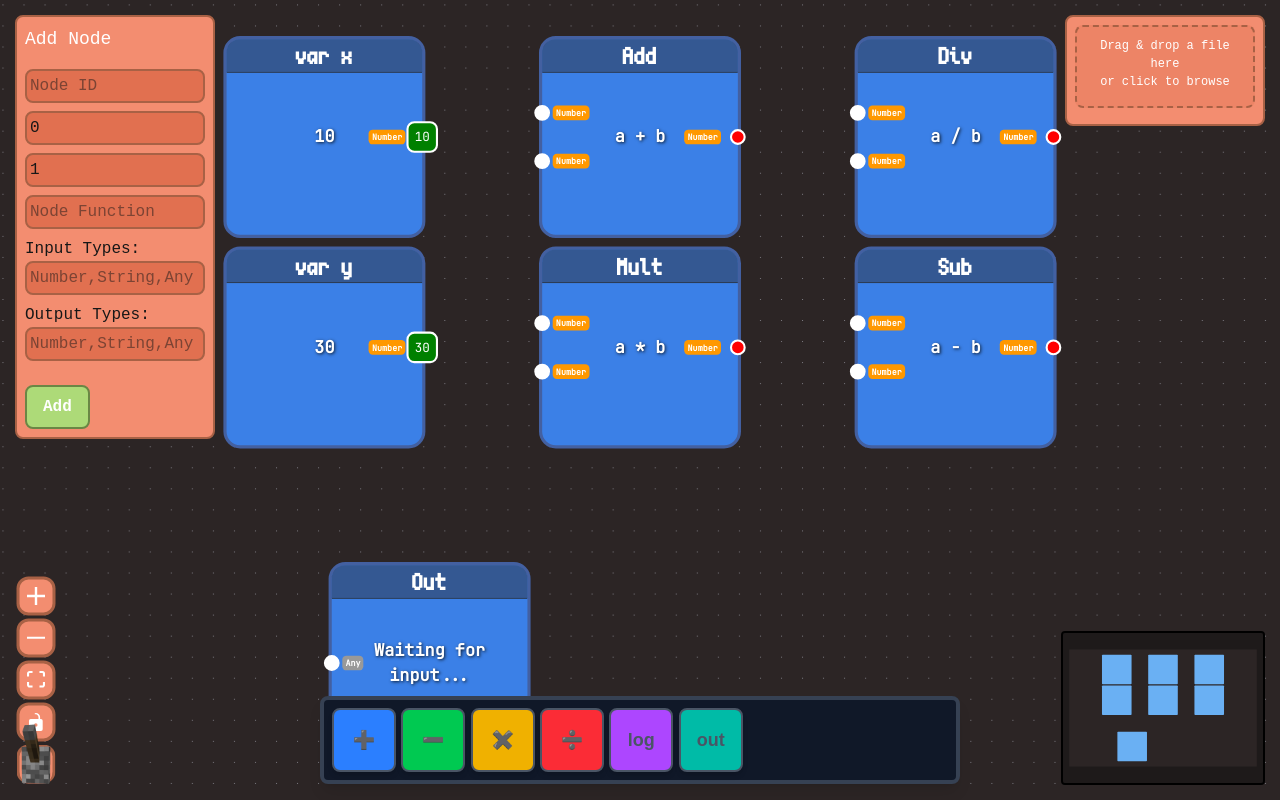
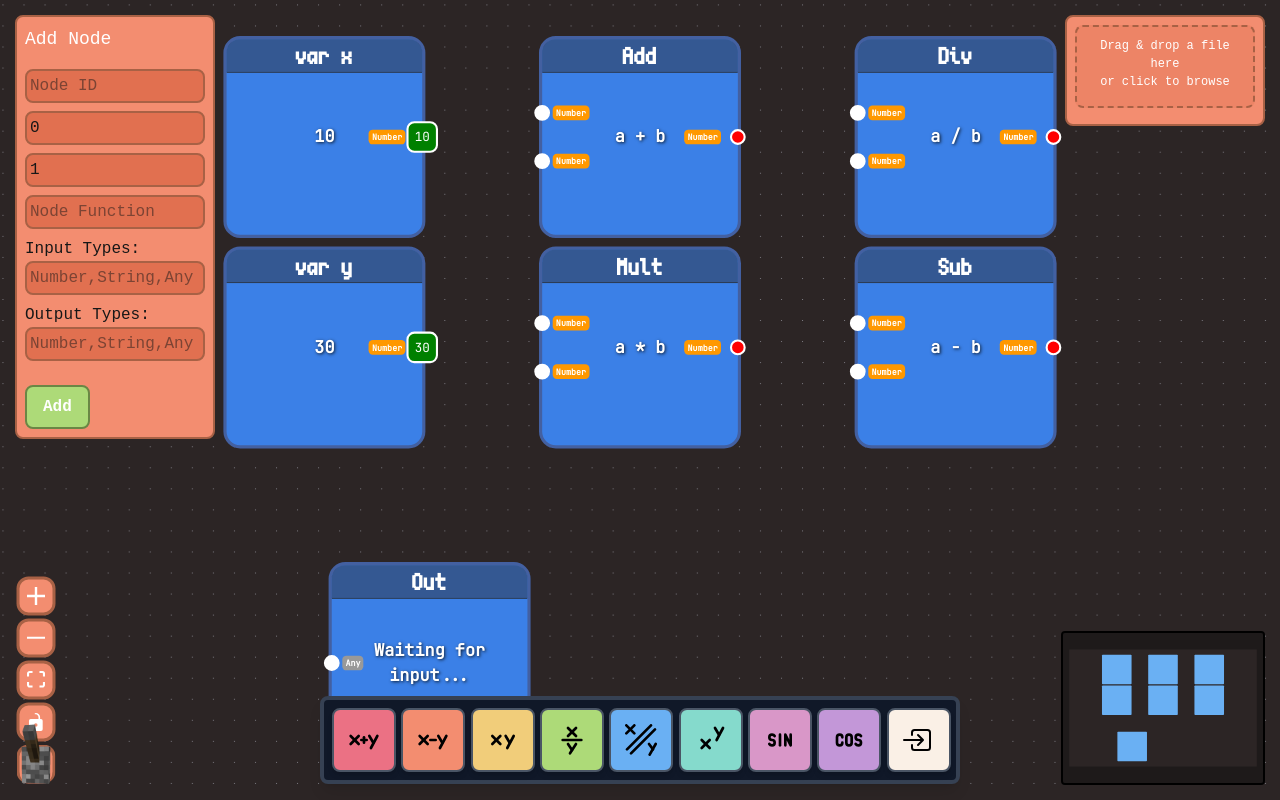
Before and after one commit to Dandandooo/BlackBox-Studio, a Next.js app in the folder backup/: page / in a window 1280 px wide. Built offline with nearby package versions, Linux system fonts and the light colour scheme.

Commit message:
calculator

```diff
--- a/backup/package.json
+++ b/backup/package.json
@@ -15,6 +15,7 @@
     "react-dom": "^18.3.1",
     "react-draggable": "^4.4.6",
     "react-flow-renderer": "^10.3.17",
+    "react-icons": "^5.5.0",
     "styled-components": "^6.1.15"
   },
   "devDependencies": {
--- a/backup/src/app/DraggableBox.css
+++ b/backup/src/app/DraggableBox.css
@@ -376,3 +376,7 @@ cyan: "#85dacc",
 .remove-button:hover {
   background-color: #d65d70;
 }
+
+.dndnode:hover {
+  filter: brightness(0.8);
+}
--- a/backup/src/app/Sidebar.jsx
+++ b/backup/src/app/Sidebar.jsx
@@ -1,5 +1,7 @@
 import React from 'react';
 import { useDnD } from './DnDContext';
+import { TbMathXPlusY, TbMathXMinusY, TbMathXy, TbMathXDivideY, TbMathXFloorDivideY, TbXPowerY, TbMathSin, TbMathCos } from 'react-icons/tb';
+import { IoEnterOutline } from "react-icons/io5";
 
 export default () => {
   const [_, setType] = useDnD();
@@ -13,46 +15,85 @@ export default () => {
     <aside className="fixed bottom-4 left-1/2 transform -translate-x-1/2 flex bg-gray-900 bg-opacity-80 border-4 border-gray-700 rounded-lg p-2 shadow-lg">
       <div className="grid grid-cols-9 gap-2">
         <div
-          className="dndnode w-16 h-16 bg-blue-500 hover:bg-blue-600 border-2 border-gray-600 rounded-lg flex items-center justify-center text-white text-lg font-bold cursor-pointer shadow-md"
+          className="dndnode w-16 h-16 border-2 border-gray-600 rounded-lg flex items-center justify-center text-white text-lg font-bold cursor-pointer shadow-md"
           onDragStart={(event) => onDragStart(event, 'add')}
           draggable
+          style={{ background: '#eb7184', color: 'black', fontSize: '2rem' }}
         >
-          ➕
+          {/* ➕ */}
+          <TbMathXPlusY/>
         </div>
         <div
-          className="dndnode w-16 h-16 bg-green-500 hover:bg-green-600 border-2 border-gray-600 rounded-lg flex items-center justify-center text-white text-lg font-bold cursor-pointer shadow-md"
+          className="dndnode w-16 h-16 border-2 border-gray-600 rounded-lg flex items-center justify-center text-white text-lg font-bold cursor-pointer shadow-md"
           onDragStart={(event) => onDragStart(event, 'sub')}
           draggable
+          style={{ background: '#f38d70', color: 'black', fontSize: '2rem' }}
         >
-          ➖
+          {/* ➖ */}
+          <TbMathXMinusY/>
         </div>
         <div
-          className="dndnode w-16 h-16 bg-yellow-500 hover:bg-yellow-600 border-2 border-gray-600 rounded-lg flex items-center justify-center text-white text-lg font-bold cursor-pointer shadow-md black"
+          className="dndnode w-16 h-16 border-2 border-gray-600 rounded-lg flex items-center justify-center text-white text-lg font-bold cursor-pointer shadow-md black"
           onDragStart={(event) => onDragStart(event, 'mult')}
           draggable
+          style={{ background: '#f1cd7a', color: 'black', fontSize: '2rem' }}
         >
-          ✖️
+          {/* ✖️ */}
+          <TbMathXy/>
         </div>
         <div
-          className="dndnode w-16 h-16 bg-red-500 hover:bg-red-600 border-2 border-gray-600 rounded-lg flex items-center justify-center text-white text-lg font-bold cursor-pointer shadow-md"
+          className="dndnode w-16 h-16 border-2 border-gray-600 rounded-lg flex items-center justify-center text-white text-lg font-bold cursor-pointer shadow-md"
           onDragStart={(event) => onDragStart(event, 'div')}
           draggable
+          style={{ background: '#adda78', color: 'black', fontSize: '2rem' }}
         >
-          ➗
+          {/* ➗ */}
+          <TbMathXDivideY/>
         </div>
         <div
-          className="dndnode w-16 h-16 bg-purple-500 hover:bg-purple-600 border-2 border-gray-600 rounded-lg flex items-center justify-center text-lg font-bold cursor-pointer shadow-md text-gray-600"
-          onDragStart={(event) => onDragStart(event, 'log')}
+          className="dndnode w-16 h-16 border-2 border-gray-600 rounded-lg flex items-center justify-center text-lg font-bold cursor-pointer shadow-md text-gray-600"
+          onDragStart={(event) => onDragStart(event, 'floor')}
           draggable
+          style={{ background: '#6ab0f3', color: 'black', fontSize: '2rem' }}
         >
-          log
+          {/* // */}
+          <TbMathXFloorDivideY/>
         </div>
         <div
-          className="dndnode w-16 h-16 bg-teal-500 hover:bg-teal-600 border-2 border-gray-600 rounded-lg flex items-center justify-center text-gray-600 text-lg font-bold cursor-pointer shadow-md"
+          className="dndnode w-16 h-16 border-2 border-gray-600 rounded-lg flex items-center justify-center text-lg font-bold cursor-pointer shadow-md text-gray-600"
+          onDragStart={(event) => onDragStart(event, 'pow')}
+          draggable
+          style={{ background: '#85dacc', color: 'black', fontSize: '2rem' }}
+        >
+          {/* x^y */}
+          <TbXPowerY/>
+        </div>
+        <div
+          className="dndnode w-16 h-16 border-2 border-gray-600 rounded-lg flex items-center justify-center text-gray-600 text-lg font-bold cursor-pointer shadow-md"
+          onDragStart={(event) => onDragStart(event, 'sin')}
+          draggable
+          style={{ background: '#d997c8', color: 'black', fontSize: '2rem' }}
+        >
+          {/* sin */}
+          <TbMathSin/>
+        </div>
+        <div
+          className="dndnode w-16 h-16 border-2 border-gray-600 rounded-lg flex items-center justify-center text-gray-600 text-lg font-bold cursor-pointer shadow-md"
+          onDragStart={(event) => onDragStart(event, 'cos')}
+          draggable
+          style={{ background: '#c397d8', color: 'black', fontSize: '2rem' }}
+        >
+          {/* cos */}
+          <TbMathCos/>
+        </div>
+        <div
+          className="dndnode w-16 h-16 border-2 border-gray-600 rounded-lg flex items-center justify-center text-gray-600 text-lg font-bold cursor-pointer shadow-md"
           onDragStart={(event) => onDragStart(event, 'out')}
           draggable
+          style={{ background: 'linen', color: 'black', fontSize: '2rem'}}
         >
-          out
+          {/* ➡️ */}
+          <IoEnterOutline style={{translate: "-2px"}}/>
         </div>
       </div>
     </aside>
--- a/backup/src/app/page.jsx
+++ b/backup/src/app/page.jsx
@@ -695,19 +695,67 @@ function NodeEditor() {
             minecraftStyle: applyMinecraftStyle,
           },
         },
-        "log" : {
+        "floor" : {
           id: getId(),
           type: 'customNode',
           position,
           data: {
-            label: 'Log',
+            label: 'Floor',
             inputs: 2,
             outputs: 1,
             inputValues: [],
             inputTypes: ['Number', 'Number'],
             outputValues: [],
             outputTypes: ['Number'],
-            nodeFunction: (a, b) => Math.log(a) / Math.log(b),
+            nodeFunction: (a, b) => Math.floor(a / b),
+            minecraftStyle: applyMinecraftStyle,
+          },
+        },
+        "pow": {
+          id: getId(),
+          type: 'customNode',
+          position,
+          data: {
+            label: 'pow',
+            inputs: 2,
+            outputs: 1,
+            inputValues: [],
+            inputTypes: ['Number', 'Number'],
+            outputValues: [],
+            outputTypes: ['Number'],
+            nodeFunction: (a, b) => Math.pow(a, b),
+            minecraftStyle: applyMinecraftStyle,
+          },
+        },
+        "sin": {
+          id: getId(),
+          type: 'customNode',
+          position,
+          data: {
+            label: 'sin',
+            inputs: 1,
+            outputs: 1,
+            inputValues: [],
+            inputTypes: ['Number'],
+            outputValues: [],
+            outputTypes: ['Number'],
+            nodeFunction: (a) => Math.sin(a),
+            minecraftStyle: applyMinecraftStyle,
+          },
+        },
+        "cos": {
+          id: getId(),
+          type: 'customNode',
+          position,
+          data: {
+            label: 'cos',
+            inputs: 1,
+            outputs: 1,
+            inputValues: [],
+            inputTypes: ['Number'],
+            outputValues: [],
+            outputTypes: ['Number'],
+            nodeFunction: (a) => Math.cos(a),
             minecraftStyle: applyMinecraftStyle,
           },
         },
```
Also changed, not shown: backup/src/app/DnDContext.jsx (line endings or trailing spaces), 1 other file (tests, documents, lock files or other folders).
